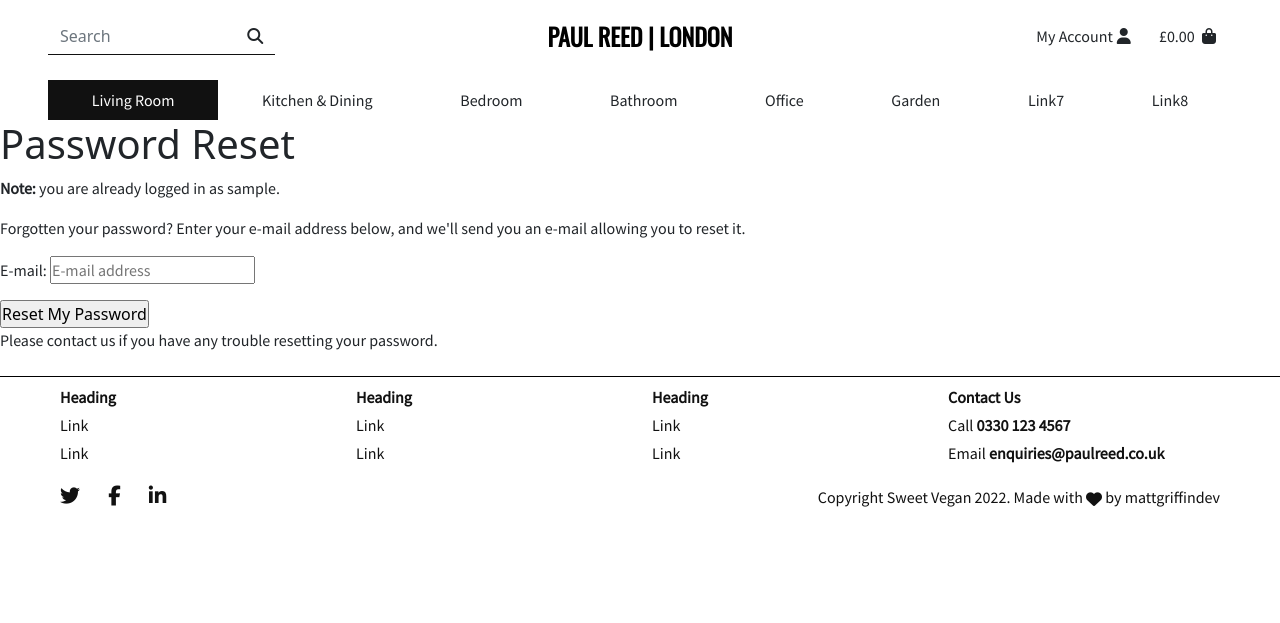
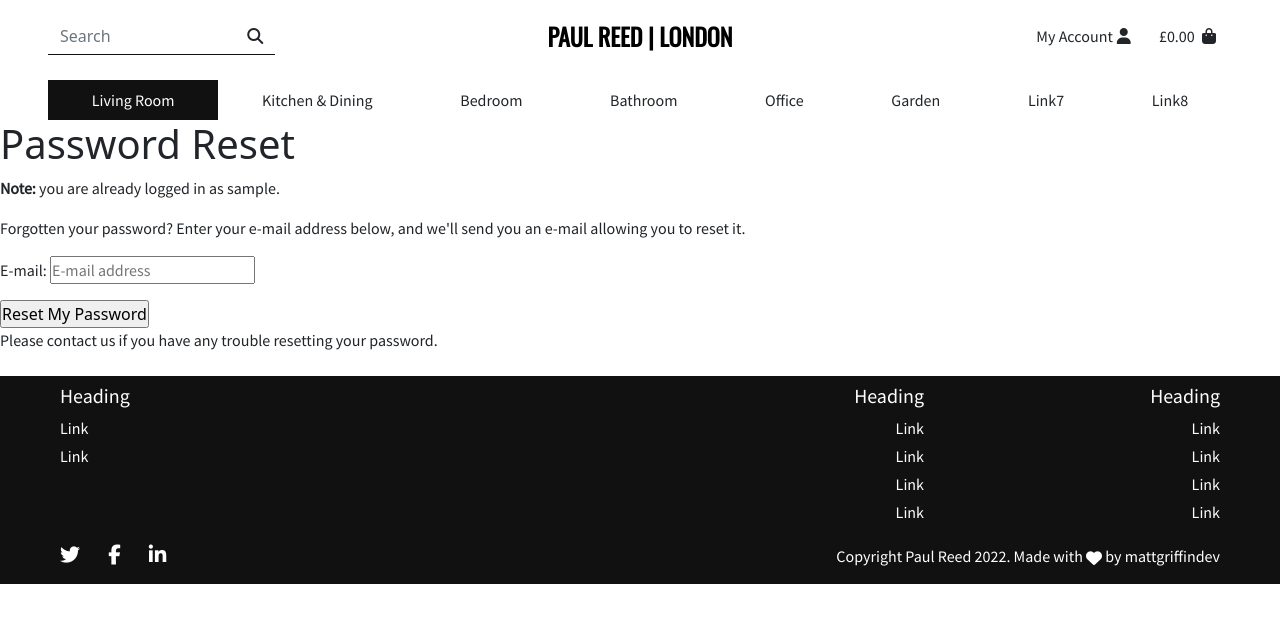
Before and after one commit to mattgriffindev/ci_msp4_v1, a Django app: page /accounts/password/reset/ in a window 1280 px wide. Shown: the top 623 px of the page. Run offline with Django 3.2, Linux system fonts and the light colour scheme; the visitor is signed in with stand-in values (Sample User, id 1); some libraries are stand-ins or nearby versions.

Commit message:
amend footer col classes in base.html - amend footer in base.css

```diff
--- a/static/css/base.css
+++ b/static/css/base.css
@@ -7,6 +7,7 @@
 	--mid-color: blue;
 	--dark-color: #111;
 	--white: #FFF;
+	--black: #111;
 	--heart: #ffb3be;
 
 	--brand-font: 'Oswald', sans-serif;
@@ -131,11 +132,9 @@ li,
 #footer {
 	position: relative;
 	bottom: 0;
-	color: var(--dark-color);
-}
+	color: var(--white);
+	background-color: var(--black);
 
-#footer .container-fluid {
-	border-top: 1px solid var(--brand-color);
 }
 
 #footer ul {
@@ -152,21 +151,9 @@ li,
 	text-decoration: none;
 }
 
-.footer-heading {
-	font-weight: 700;
-}
-
-#footer {
-	color: var(--dark-color);
-}
-
 #footer p {
 	margin: 0;
 	font-size: 1rem;
-}
-
-.footer-right {
-	text-align: right;
 }
 
 .social-media-icon {
@@ -176,7 +163,7 @@ li,
 }
 
 .strong {
-	font-weight: 600;
+	font-weight: 500;
 }
 
 .signature {
--- a/templates/base.html
+++ b/templates/base.html
@@ -46,7 +46,7 @@
 <body>
 
   <!--header-->
-  <header class="container-fluid px-5">
+  <header id="header" class="container-fluid px-5">
     <div class="row bg-white py-lg-3">
       <div class="col-md-4 my-auto py-1 py-lg-0">
         <form method="GET" action="">
@@ -154,9 +154,9 @@
   <footer id="footer">
     <div class="container-fluid mt-4">
       <div class="footer-row row px-5 pt-2">
-                <div class="col-12 col-md-3 footer-col">
+        <div class="col-12 col-md-6 footer-col">
           <ul>
-                        <li class="footer-heading">Heading</li>
+            <li class="footer-heading"><h5>Heading</h5></li>
             <li>
               <a href="">Link</a>
             </li>
@@ -165,9 +165,15 @@
             </li>
           </ul>
         </div>
-                <div class="col-12 col-md-3 footer-col">
+        <div class="col-12 col-md-3 footer-col text-end">
           <ul>
-                        <li class="footer-heading">Heading</li>
+            <li class="footer-heading"><h5>Heading</h5></li>
+            <li>
+              <a href="">Link</a>
+            </li>
+            <li>
+              <a href="">Link</a>
+            </li>
             <li>
               <a href="">Link</a>
             </li>
@@ -176,9 +182,15 @@
             </li>
           </ul>
         </div>
-                <div class="col-12 col-md-3 footer-col">
+        <div class="col-12 col-md-3 footer-col text-end">
           <ul>
-                        <li class="footer-heading">Heading</li>
+            <li class="footer-heading"><h5 class="">Heading</h5></li>
+            <li>
+              <a href="">Link</a>
+            </li>
+            <li>
+              <a href="">Link</a>
+            </li>
             <li>
               <a href="">Link</a>
             </li>
@@ -187,28 +199,17 @@
             </li>
           </ul>
         </div>
-                <div class="col-12 col-md-3 footer-col">
-                    <ul>
-                        <li class="footer-heading">Contact Us</li>
-                        <li>Call <strong>0330 123 4567</strong></li>
-                        <li>Email <strong><a href="mailto:matt.griffin@live.co.uk?subject=Mail%20from%20our%20site&body=Thank%20you%20for%20contacting%20us.%20Please%20tell%20us%20how%20we%20can%20help%20you."></a>enquiries@paulreed.co.uk</strong>
-                        </li>
-                    </ul>
-                </div>
       </div>
       <div class="row px-5 pt-1 pb-3">
-                <div class="col-12 col-md-6 footer-left">
+        <div class="col-12 col-md-6 text-start">
           <span>
-                        <a href="https://www.twitter.com" target="_blank"><i
-                                class="social-media-icon fab fa-twitter"></i></a>
-                        <a href="https://www.facebook.com" target="_blank"><i
-                                class="social-media-icon fab fa-facebook-f"></i></a>
-                        <a href="https://www.linkedin.com" target="_blank"><i
-                                class="social-media-icon fab fa-linkedin-in"></i></a>
+            <a href="https://www.twitter.com" target="_blank"><i class="social-media-icon fab fa-twitter"></i></a>
+            <a href="https://www.facebook.com" target="_blank"><i class="social-media-icon fab fa-facebook-f"></i></a>
+            <a href="https://www.linkedin.com" target="_blank"><i class="social-media-icon fab fa-linkedin-in"></i></a>
           </span>
         </div>
-                <div class="col-12 col-md-6 footer-right">
-                    <p>Copyright Sweet Vegan 2022.
+        <div class="col-12 col-md-6 text-end">
+          <p>Copyright Paul Reed 2022.
             <span class="d-inline d-lg-none"><br></span>
             Made with <i class="fas fa-heart hvr-pulse"></i> by <a href="https://github.com/mattgriffindev"
               target="_blank" class="signature">mattgriffindev</a>
```
Lines whose indentation alone changed are shown as unchanged.
